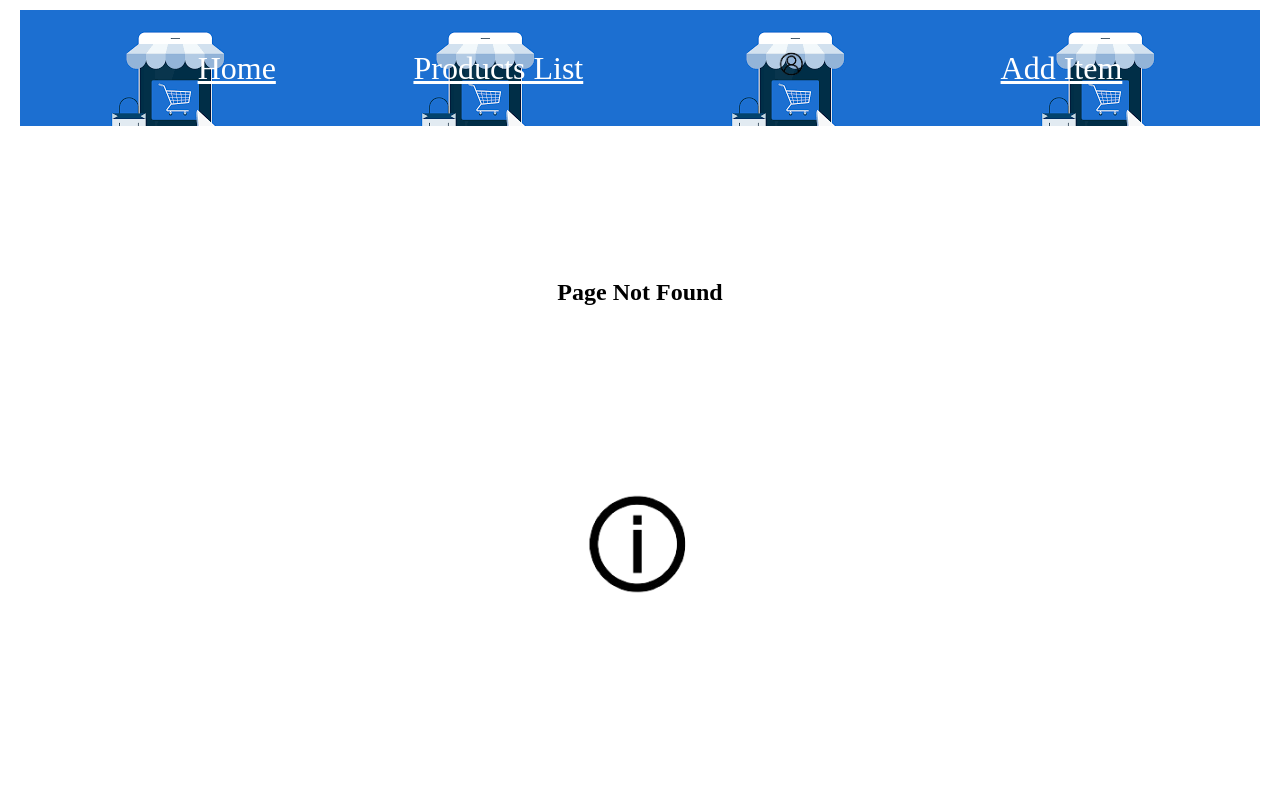
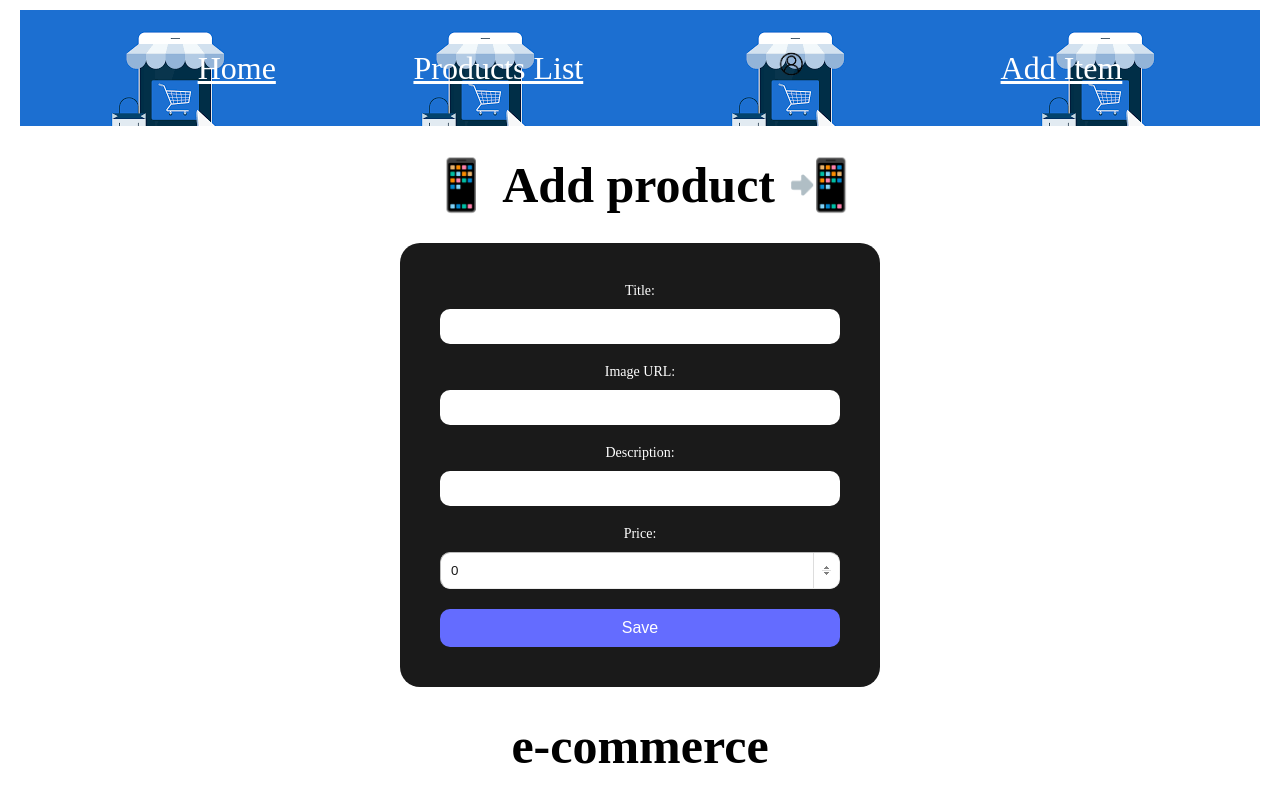
Before and after one commit to XEvo13/W4-Mini-Project, a React (Vite) app in the folder W4miniProject/: page /AddItem in a window 1280 px wide. Before the commit this address had no page. Shown: the top 800 px of the page. Built offline with nearby package versions, Linux system fonts and the light colour scheme.

Commit message:
Added product

```diff
--- a/W4miniProject/src/AddItem.jsx
+++ b/W4miniProject/src/AddItem.jsx
@@ -1,57 +1,69 @@
 import { useState } from "react";
-import {v4 as uuidv4} from "uuid";
 import { useNavigate } from "react-router-dom";
 import "./AddItem.css";
 
 const defaultImg =
   "https://curie.pnnl.gov/sites/default/files/default_images/default-image_0.jpeg";
 
-export default function AddItem({createItem}) {
-    const [name, setName] = useState("");
-    const [imgURL, setImgURL] = useState("");
+export default function AddItem({addProduct,productList}) {
+    const [title, setTitle] = useState("");
+    const [images, setImages] = useState("");
     const [description, setDescription] = useState("");
     const [price, setPrice] = useState(0);
+    const [discountPercentage, setDiscountPercentage] = useState(0);
+    const [rating, setRating] = useState(0);
+    const [stock, setStock] = useState(0);
+    const [brand, setBrand] = useState("");
+    const [category, setCategory] = useState("");
+
+
     const navigate = useNavigate();
 
-    const handleNameAdd = (e) => {setName(e.target.value);};
+    const handleTitle = (e) => {setTitle(e.target.value);};
 
-    const handleImgAdd = (e) => {setImgURL(e.target.value);};
+    const handleImages = (e) => {setImages(e.target.value);};
 
-    const handleDescriptionAdd = (e) => {setDescription(e.target.value);};
+    const handleDescription = (e) => {setDescription(e.target.value);};
 
-    const handlePriceAdd = (e) => {const value = Number(e.target.value) || ""; if (value < 0) return; setPrice(value);};
+    const handlePrice = (e) => {const value = Number(e.target.value) || ""; if (value < 0) return; setPrice(value);};
 
     const handleSubmit = (e) => {
         e.preventDefault();
 
-        if (!name || !description || !price ) {
+        if (!title || !description || !price ) {
             alert("Please fill in all fields");
             return;
         }
 
-        const id = uuidv4();
-        const img = imgURL || defaultImg;
-        createItem({ id, name, img, description, price });
+        const id = productList.length+1;
+        const imgURL = defaultImg;
+        const images = imgURL || defaultImg;
+        addProduct({ id, title, images, description, price,discountPercentage,rating,stock, brand, category });
 
-        setName("");
-        setImgURL("");
+        setTitle("");
+        setImages("");
         setDescription("");
         setPrice(0);
+        setDiscountPercentage(0);
+        setRating(0);
+        setStock(0);
+        setBrand("");
+        setCategory("")
 
-        navigate("/items");
+        navigate("/");
     };
 
     return (
         <div>
-        <h1>Add Item</h1>
+        <h1>📱 Add product 📲</h1>
         <form>
             <div className="input-wrapper">
-            <label>Name:</label>
+            <label>Title:</label>
             <input
                 type="text"
                 name="name"
-                value={name}
-                onChange={handleNameAdd}
+                value={title}
+                onChange={handleTitle}
             />
             </div>
 
@@ -60,8 +72,8 @@ export default function AddItem({createItem}) {
             <input
                 type="text"
                 name="imgURL"
-                value={imgURL}
-                onChange={handleImgAdd}
+                value={images}
+                onChange={handleImages}
             />
             </div>
 
@@ -71,7 +83,7 @@ export default function AddItem({createItem}) {
                 type="text"
                 name="description"
                 value={description}
-                onChange={handleDescriptionAdd}
+                onChange={handleDescription}
             />
             </div>
 
@@ -81,7 +93,7 @@ export default function AddItem({createItem}) {
                 type="number"
                 name="price"
                 value={price}
-                onChange={handlePriceAdd}
+                onChange={handlePrice}
             />
             </div>
             <button type="submit" onClick={handleSubmit}>Save</button>
--- a/W4miniProject/src/App.jsx
+++ b/W4miniProject/src/App.jsx
@@ -7,6 +7,7 @@ import productsData from "./products.json"
 
 // Pages
 import Homepage from "./components/Homepage";
+import AddItem from "./AddItem";
 import Error from "./components/Error";
 import SingleProduct from "./components/SingleProduct";
 import Footer from "./components/Footer";
@@ -18,6 +19,9 @@ function App() {
   const deleteItem = (id) => {
     setProductList(productList.filter((item) => item.id !== id));
   };
+  const addProduct = (product) => {
+    setProductList([...productList, product])};
+
 
   return (
     <div>
@@ -25,6 +29,7 @@ function App() {
         <Navbar />
         <Routes>
           <Route path="/" element={<Homepage productList={productList} deleteItem={deleteItem}/>} />
+          <Route path="/AddItem" element={<AddItem addProduct={addProduct} productList={productList}/>}/>
           <Route path="/SingleProduct/:productId" element={<SingleProduct productList={productList} />} />
           <Route path="/footer" element={<Footer />} />
           <Route path="*" element={<Error />} />
```
Also changed, not shown: W4miniProject/src/ItemsData.js (deleted, +0 -77 lines).
